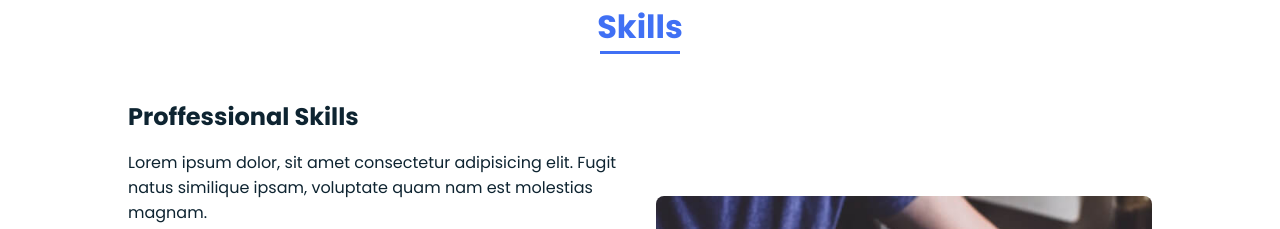
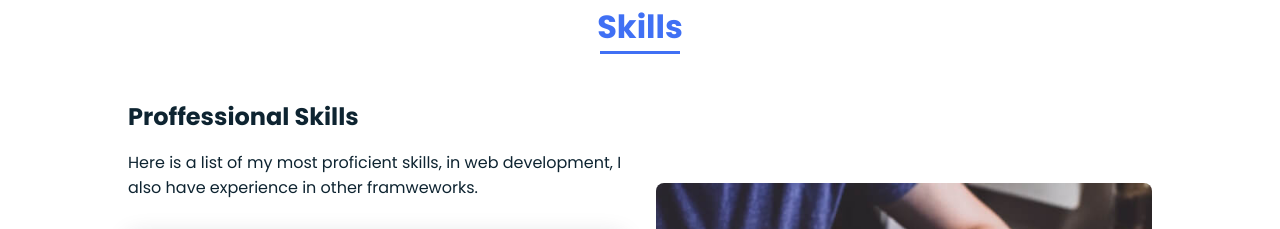
Before and after one commit to ThatoMahloko/devprofile, a plain HTML site: page index.html in a window 1280 px wide. Shown: the part 1666-1895 px from the top of the page. Drawn offline with nearby package versions, Linux system fonts and the light colour scheme; files whose address does not match are found by name.

Commit message:
skills commit

```diff
--- a/index.html
+++ b/index.html
@@ -73,8 +73,7 @@
             <div class="skills__container bd-grid">
                 <div>
                     <h2 class="skills__subtitle">Proffessional Skills</h2>
-                    <p class="skills__text">Lorem ipsum dolor, sit amet consectetur adipisicing elit. Fugit natus
-                        similique ipsam, voluptate quam nam est molestias magnam. </p>
+                    <p class="skills__text">Here is a list of my most proficient skills, in web development, I also have experience in other framweworks.</p>
 
                     <div class="skills__data">
                         <div class="skills__names">
```
